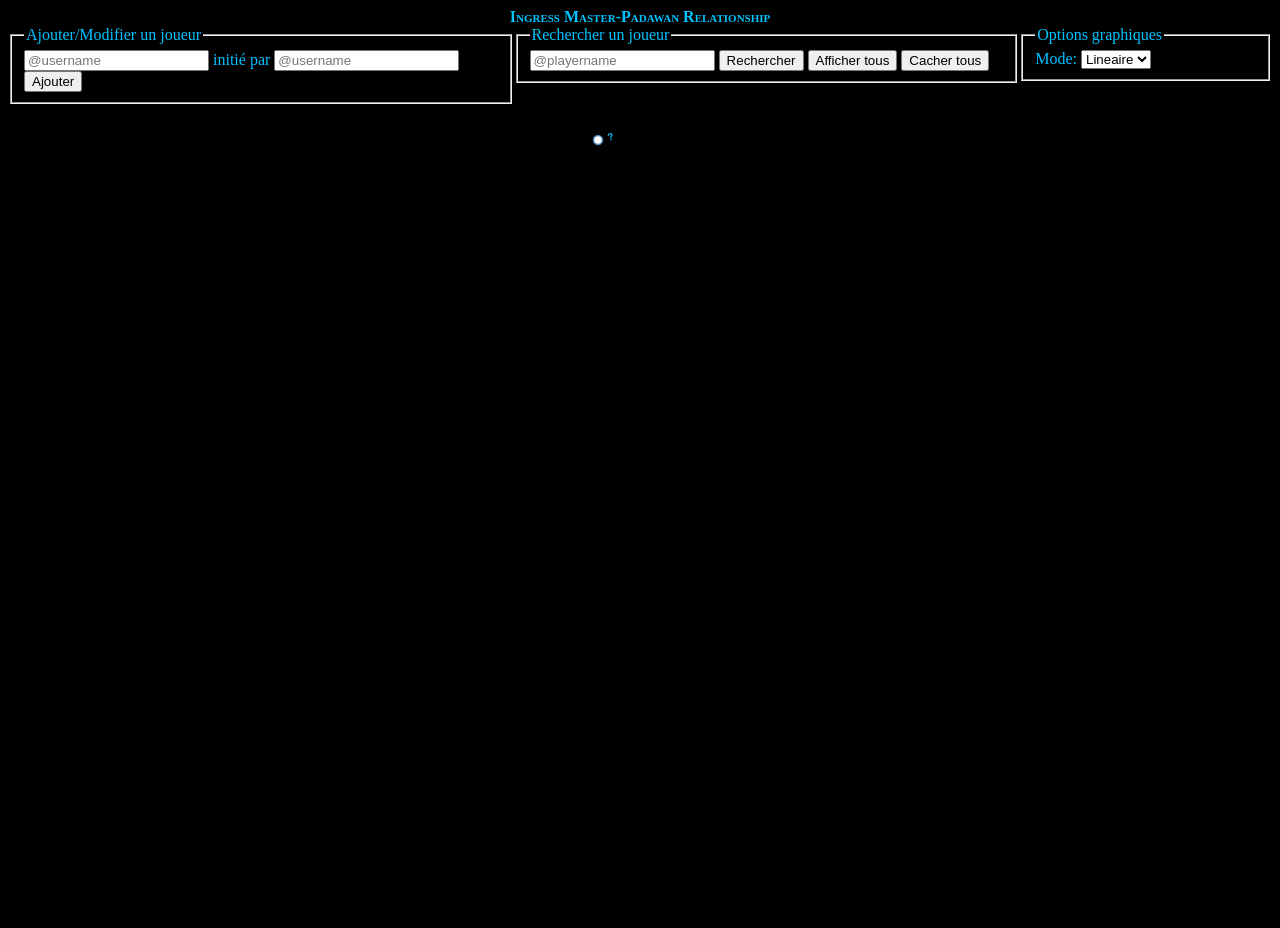
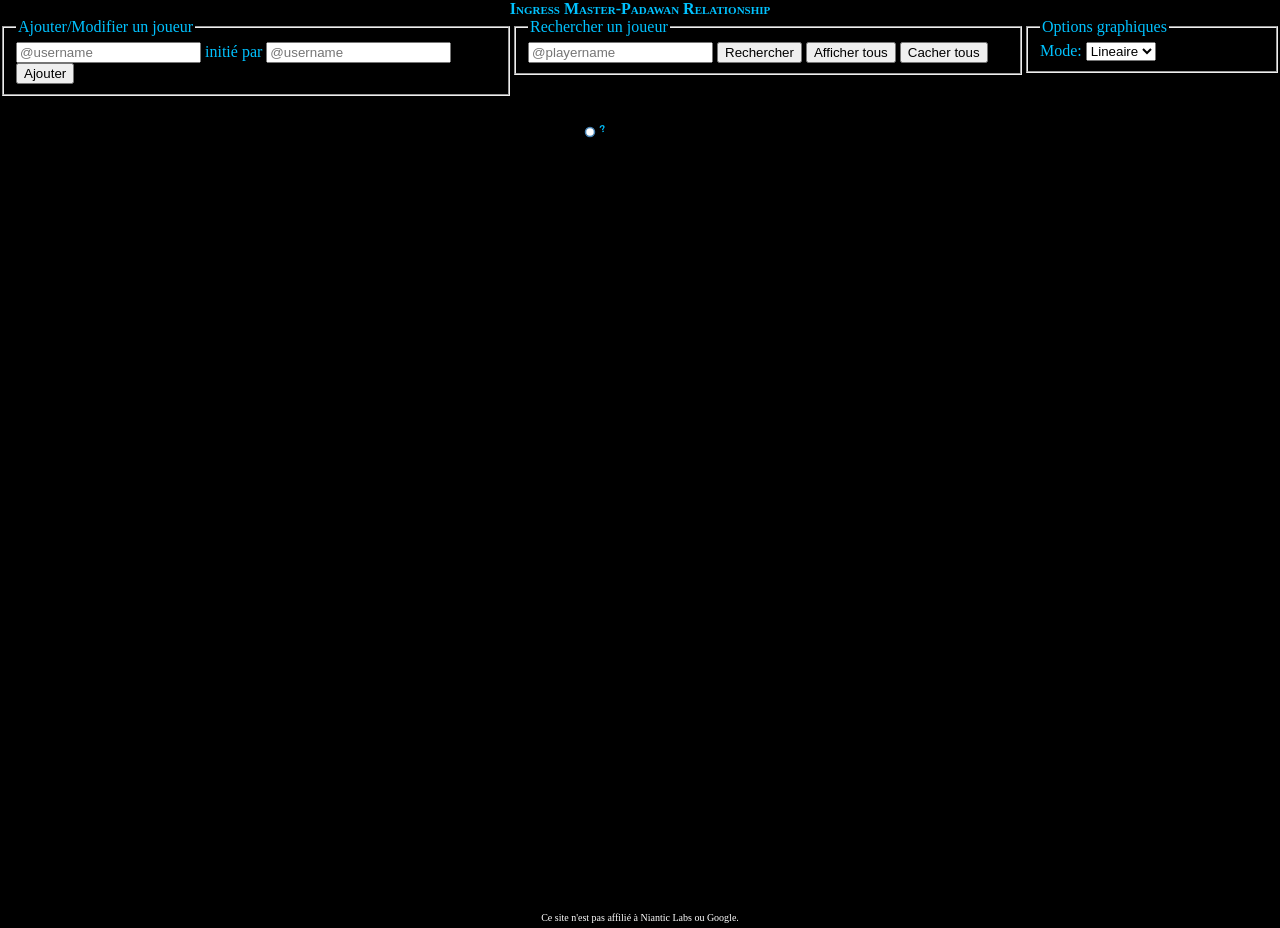
Before and after one commit to julienbouche/ingress.kinship, a PHP site: page / in a window 1280 px wide. Run offline with PHP 8.4, Linux system fonts and the light colour scheme; data that the repository does not hold is empty.

Commit message:
Un peu de mise en forme

```diff
--- a/css/iks.css
+++ b/css/iks.css
@@ -2,15 +2,29 @@
             color: #00C2FF;
             background-color:#000;
             min-width:1000px;
+            margin:0;
+            padding:0;
 }
 
 .header{
 }
-
+.footer{
+            color:white;
+            font-size: x-small ;
+            display: inline-block;
+            margin:auto;
+            width:100%;
+            bottom:0px;
+            text-align: center;
+}
 
 .header>span{
             font-variant: small-caps;
             font-weight: bold;
+            display: inline-block;
+            margin:auto;
+            text-align: center;
+            width:100%;
 }
 
 .node circle {
--- a/index.php
+++ b/index.php
@@ -107,7 +107,7 @@
     </head>
     <body>
         <div class="header">
-            <span style="display: inline-block;margin:auto;text-align: center;width:100%">Ingress Master-Padawan Relationship</span>
+            <span>Ingress Master-Padawan Relationship</span>
             <div>
                 <form action="<?=$_SERVER['PHP_SELF']?>" method="POST" style="float:left;width:40%">
                     <fieldset>
@@ -446,6 +446,6 @@
             //on démarre l'initialisation du graph
             init_tree();
     </script>
-
+    <div class="footer">Ce site n'est pas affilié à Niantic Labs ou Google.</div>
     </body>
 </html>
```
